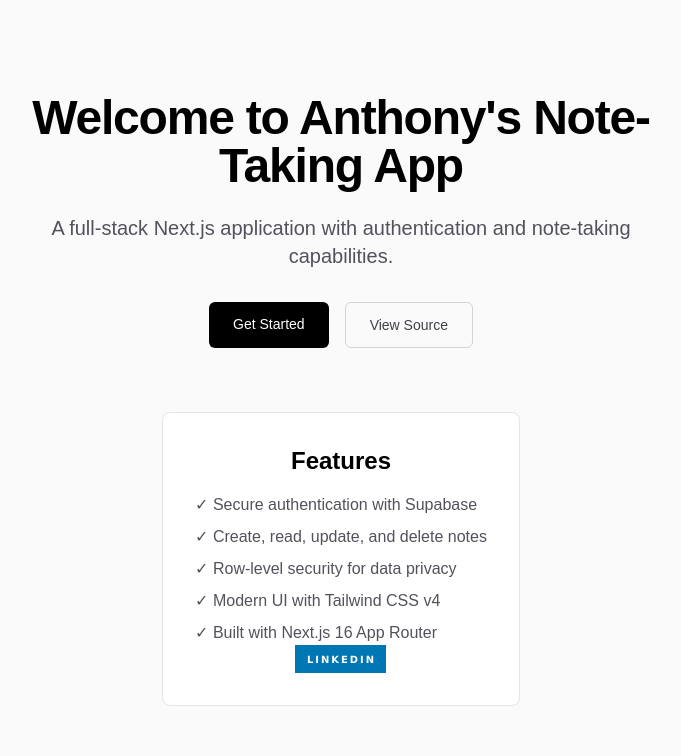
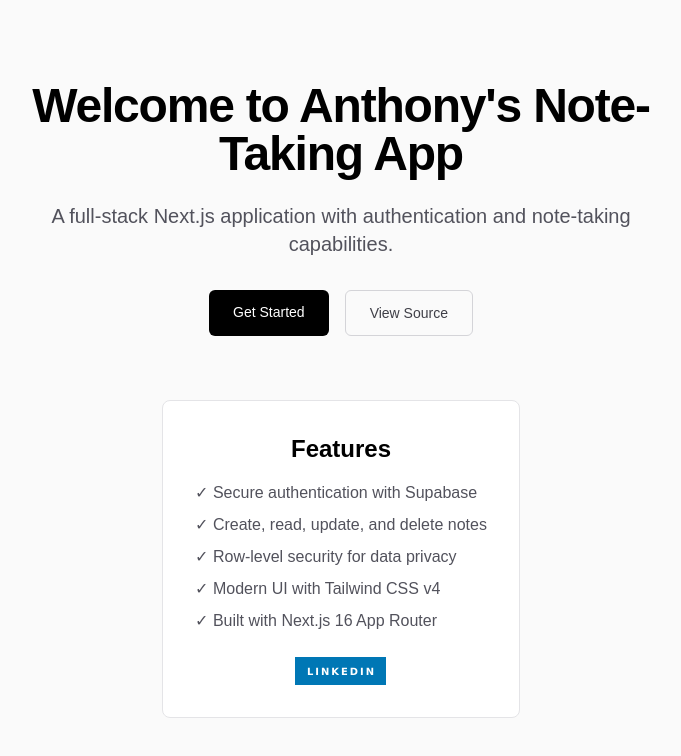
Before and after one commit to AnthonySJHenry/note-taking-app, a Next.js app: page / in a window 1280 px wide. Shown: the top 756 px of the page, without its empty margins (299-980 px from the left). Built offline with nearby package versions, Linux system fonts and the light colour scheme; no server answers.

Commit message:
change linkedin like position

```diff
--- a/src/app/page.tsx
+++ b/src/app/page.tsx
@@ -50,7 +50,7 @@ export default async function Home() {
             <li>✓ Built with Next.js 16 App Router</li>
           </ul>
           <Link
-            className="place-content-end content-center justify-center space-y-4 flex"
+            className="place-content-end content-center justify-center flex mt-6"
             href="https://www.linkedin.com/in/anthonysjhenry/"
             target="_blank"
             rel="nofollow"
```
